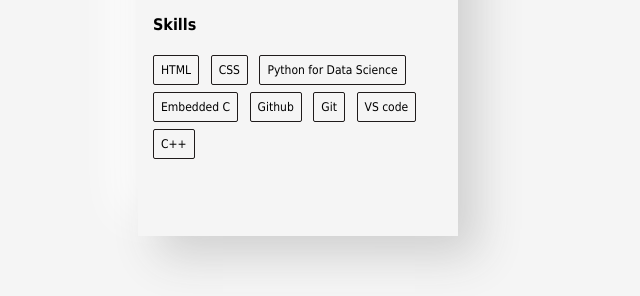
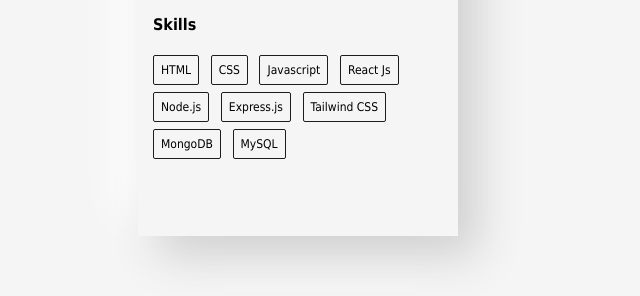
Before and after one commit to anshulltyagii/Animated-Profile-Card, a plain HTML site: page index.html in a window 1280 px wide. Shown: the part 390-686 px from the top of the page, without its empty margins (342-982 px from the left). Drawn offline with Linux system fonts and the light colour scheme.

Commit message:
Updated Skills.html

```diff
--- a/index.html
+++ b/index.html
@@ -35,12 +35,13 @@
             <ul>
                 <li>HTML</li>
                 <li>CSS</li>
-                <li>Python for Data Science</li>
-                <li>Embedded C</li>
-                <li>Github</li>
-                <li>Git</li>
-                <li>VS code</li>
-                <li>C++</li>
+                <li>Javascript</li>
+                <li>React Js</li>
+                <li>Node.js</li>
+                <li>Express.js</li>
+                <li>Tailwind CSS</li>
+                <li>MongoDB</li>
+                <li>MySQL</li>
             </ul>
         </div>
     </div>
```
